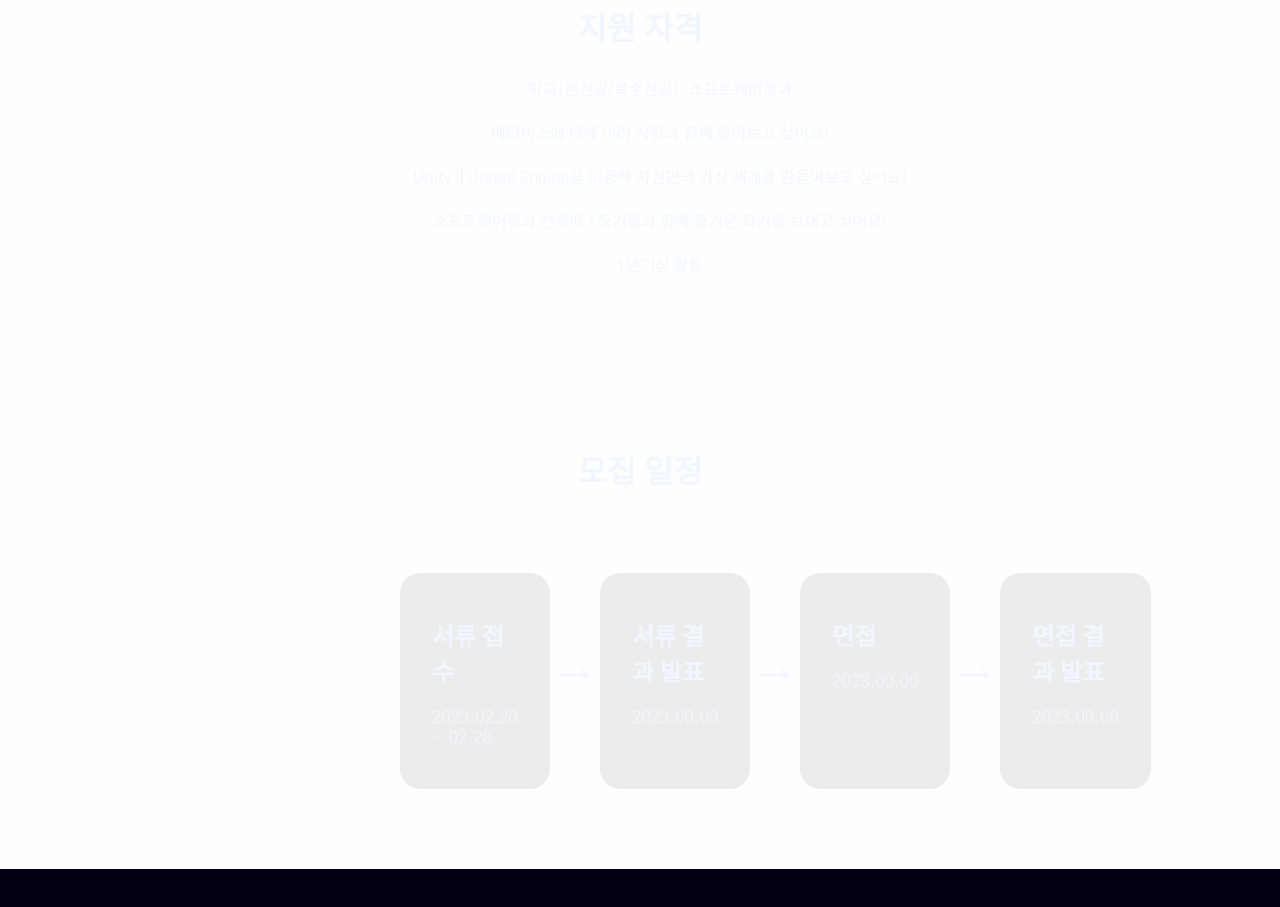
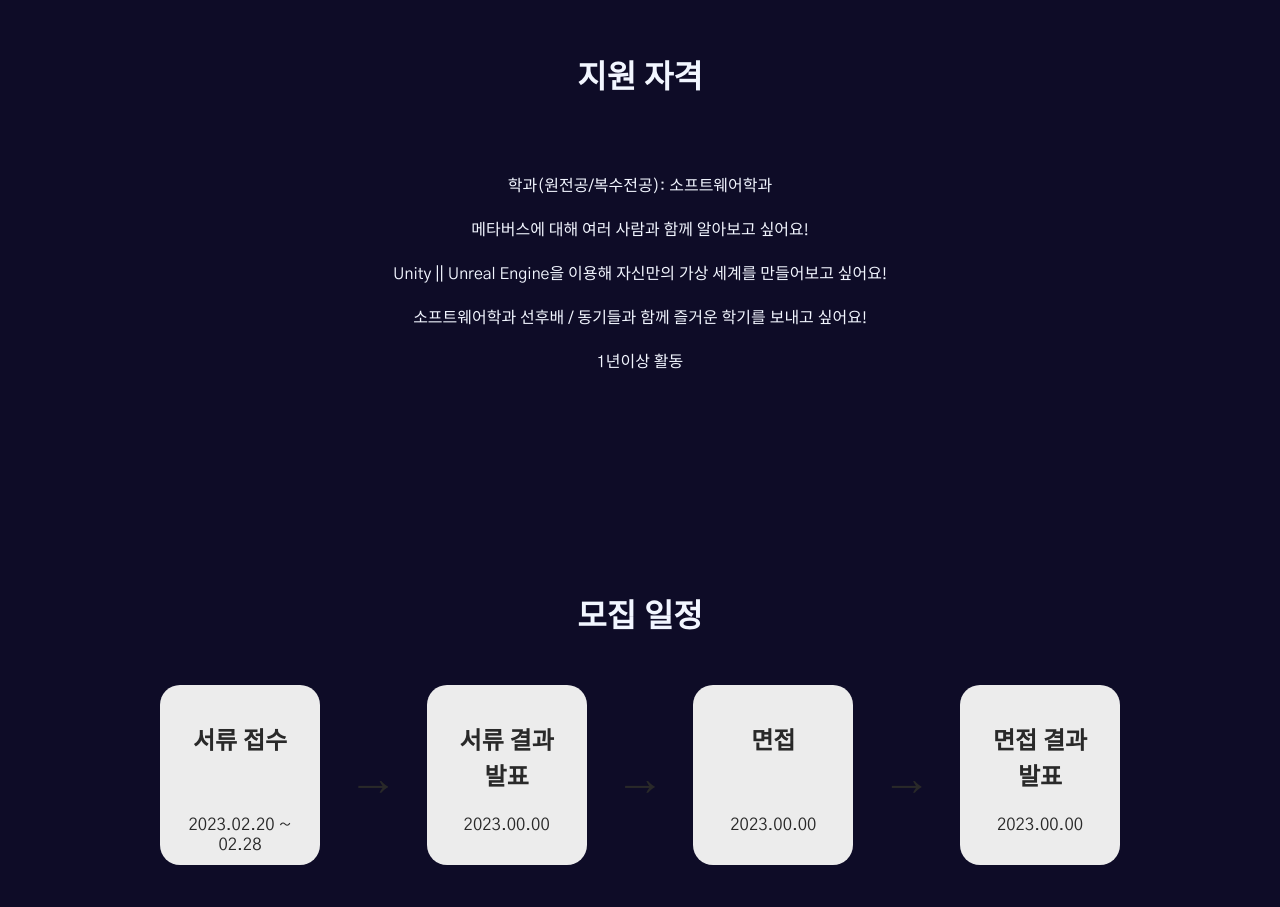
Before and after one commit to sonah5009/MAV, a website: page recruitment.html in a window 1280 px wide. Shown: the part 779-1686 px from the top of the page. Drawn offline with Linux system fonts and the light colour scheme; a web font is replaced by a local one.

Commit message:
Update: scroll

```diff
--- a/javascript/members.js
+++ b/javascript/members.js
@@ -6,7 +6,7 @@ const content6 = document.getElementById("content6");
 const content7 = document.getElementById("content7");
 
 
-content6.style.display = "block";
+// content6.style.display = "block";
 // button6을 누르면 특정 내용이 content 영역에 보여짐
 button6.addEventListener("click", function(){
   content7.style.display = "none";
--- a/styles/members.css
+++ b/styles/members.css
@@ -1,5 +1,8 @@
-.section-padding{
-  /* padding: 5% 50%; */
+#main-members {
+  text-align: center;
+}
+.dropdown {
+  padding: 2rem;
 }
 
 /* card */
@@ -18,6 +21,7 @@
 }
 
 .card-item {
+  color: var(--color-grey-900);
   background-color: var(--color-white-0);
   border-radius: 6px;
   overflow: hidden;
@@ -67,6 +71,7 @@
   /* float: center; */
   position: relative;
   display: inline-block;
+
 }
 
 .dropdown-menu {
--- a/styles/recruitment.css
+++ b/styles/recruitment.css
@@ -28,12 +28,14 @@
   font-size: 2rem;
   text-align: center;
   margin: 0;
+  padding: 3rem;
 }
 
 .ulItem {
   text-align: center;
   text-decoration: none;
   list-style: none;
+  padding: 0;
 }
 .liItem {
   padding: 10px;
@@ -42,16 +44,22 @@
 .section-padding {
   padding: 150px 300px 150px 300px;
   padding: 9rem 18rem;
+  text-align: center;
+
+}
+/*
+.section-top {
+  background-color: var(--color-blue-0);
+} */
+
+.section-middle {
+  /* background-color: var(--color-white-0); */
+  text-align: center;
 
 }
 
-.section-top {
-  /* background-color: rgb(230, 244, 255); */
-  background-color: var(--color-blue-0);
-}
-
-.section-middle {
-  background-color: var(--color-white-0);
+.recruitment-box {
+  color: var(--color-grey-900);
 }
 
 /* 모집 일정 */
@@ -59,23 +67,26 @@
   display: flex;
   justify-content: space-between;
   /* align-items: center; */
-  padding: 5rem 25rem;
+  padding: 0 10rem 0 10rem;
   width: 100%;
   top: 0;
   left: 0;
   box-sizing: border-box;
-  background-color: var(--color-white-0)
+
+  /* background-color: var(--color-white-0) */
 }
 
 .recruitment-box-item {
   background-color: var(--color-grey-100);
   border-radius: 20px;
-  /* white-space: 10px; */
   justify-content: space-between;
   align-items: center;
   box-sizing: border-box;
-  padding: 1.5rem 2rem;
-
+  padding: 1rem 1.5rem;
+  width: 10rem;
+}
+.recruitment-box-item h2 {
+  height: 50%;
 }
 
 .big-arrow {
--- a/styles/shared.css
+++ b/styles/shared.css
@@ -3,7 +3,6 @@ html {
   --color-blue-300: rgb(126, 126, 255);
   --color-blue-600: rgb(74, 74, 255);
   --color-blue-900: rgb(2, 0, 19);
-
 
   --color-blue-0: rgb(242, 246, 255);
 
@@ -14,6 +13,8 @@ html {
   --color-grey-400: rgb(139, 139, 139);
   --color-grey-600: rgb(58, 58, 58);
   --color-grey-900: rgb(41, 41, 41);
+
+  scroll-behavior: smooth;
 }
 
 body {
@@ -24,6 +25,7 @@ body {
   background-color: var(--color-white-0);
   background-color: var(--color-blue-0);
   background-color: var(--color-blue-900);
+  background-color: #0e0c27;
 }
 
 a {
@@ -37,12 +39,15 @@ a {
   display: flex;
   justify-content: space-between;
   align-items: center;
-  background-color: var(--color-white-0);
+  /* background-color: var(--color-white-0); */
+  /* background-color: rgba(2, 0, 19, 0.8); */
+  background: linear-gradient(to bottom, rgba(0, 0, 0, 0.8) 0%, rgba(0,0,0,0.7) 25%, rgba(0,0,0,0.6) 50%, rgba(0,0,0,0.4) 75%, rgba(0,0,0,0) 100%);
   padding: 0 5%;
 }
 
 #main-header a {
   color: var(--color-grey-900);
+  color: var(--color-white-0);
 }
 
 #page-logo {
```
Also changed, not shown: index.html (+4 -2 lines), javascript/index.js (+13 -2 lines), members.html (+4 -4 lines).
